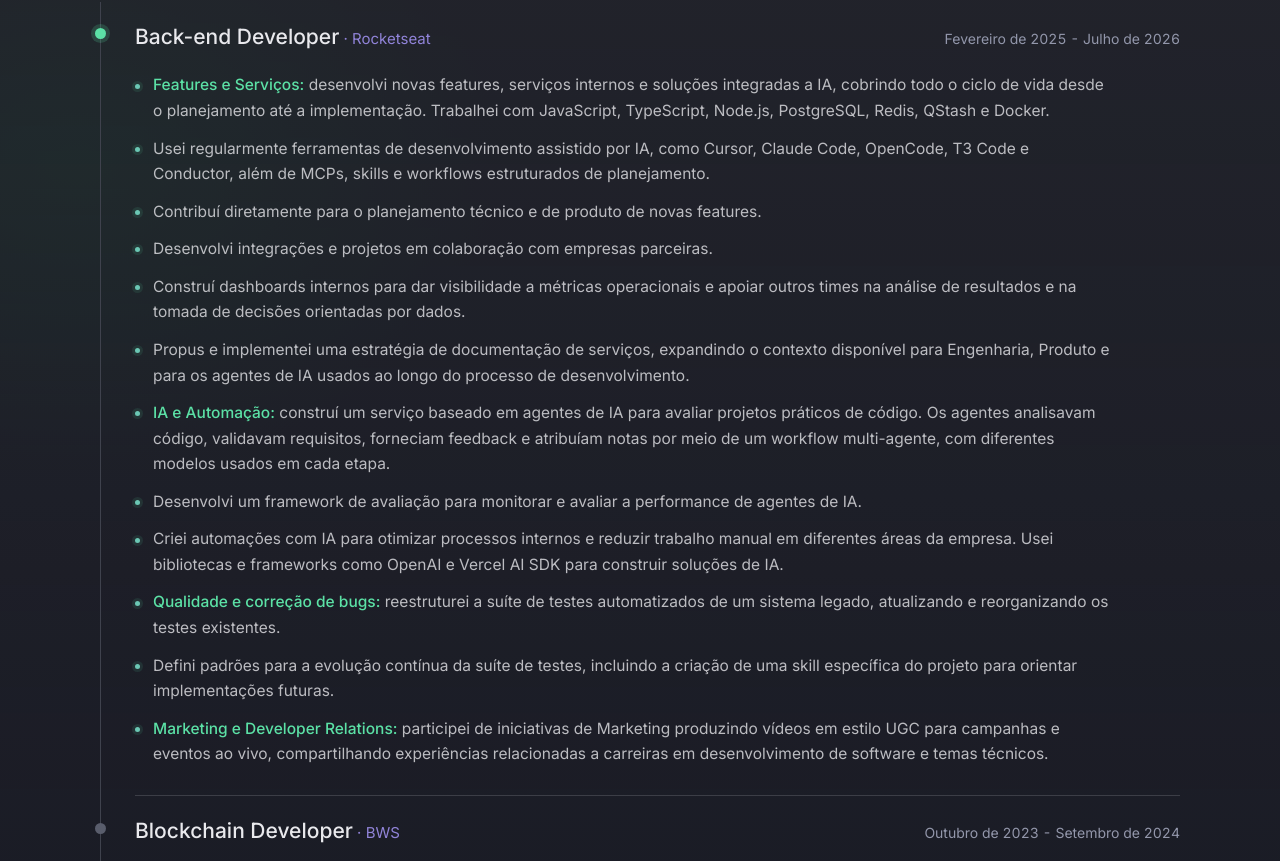
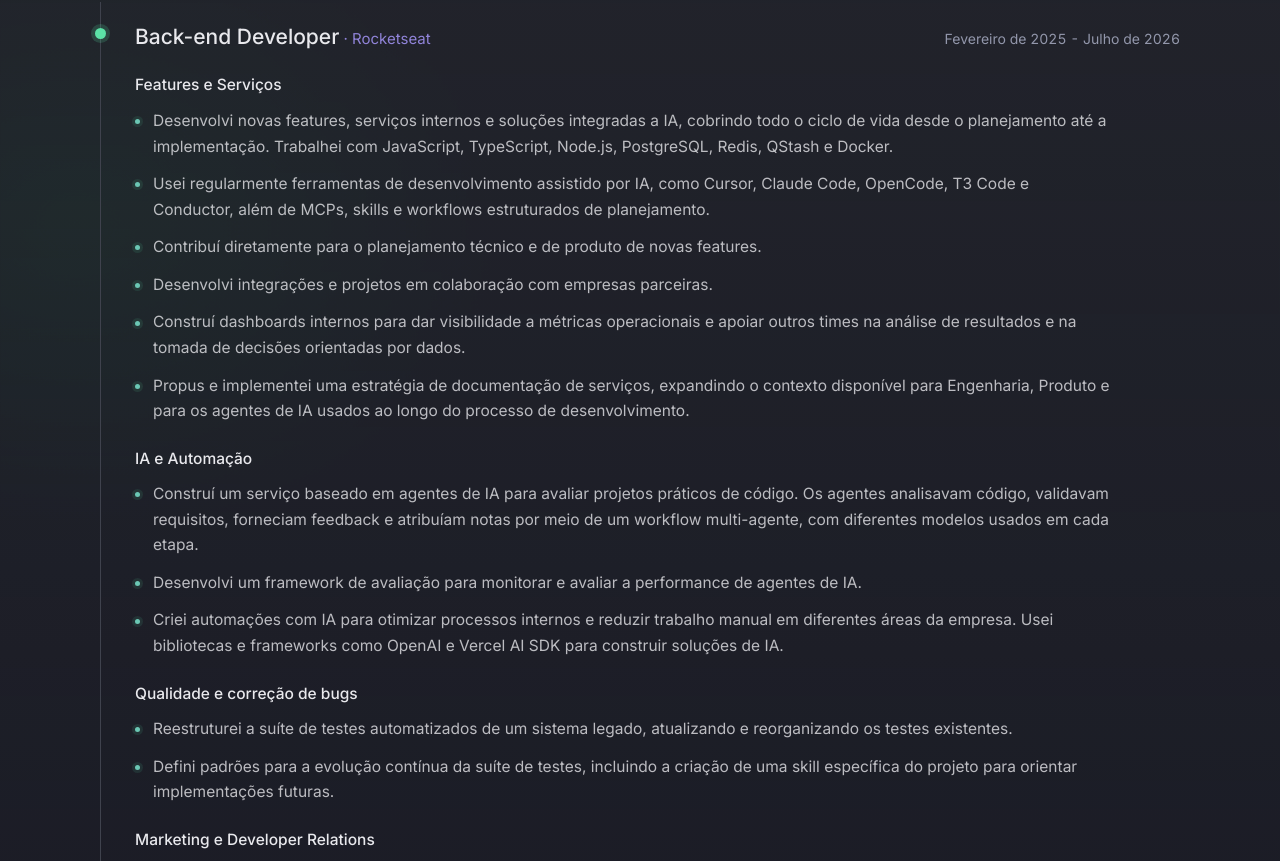
Before and after one commit to levysantiago/personal-page, a React (Create React App) app: page / in a window 1280 px wide. Shown: the part 1939-2800 px from the top of the page. Built offline with nearby package versions, Linux system fonts and the light colour scheme.

Commit message:
fix: structure Rocketseat experience subsections

```diff
--- a/src/pages/sections-v2/ExperienceV2/content/en.ts
+++ b/src/pages/sections-v2/ExperienceV2/content/en.ts
@@ -7,19 +7,39 @@ export const en = {
       company: "Rocketseat",
       dateRange: "February 2025 - July 2026",
       current: true,
+      sections: [
+        {
+          title: "Features and Services",
           bullets: [
-        "Features and Services: developed new features, internal services, and AI-integrated solutions, covering the entire lifecycle from planning to implementation. Worked with JavaScript, TypeScript, Node.js, PostgreSQL, Redis, QStash, and Docker.",
+            "Developed new features, internal services, and AI-integrated solutions, covering the entire lifecycle from planning to implementation. Worked with JavaScript, TypeScript, Node.js, PostgreSQL, Redis, QStash, and Docker.",
             "Regularly used AI-assisted development tools such as Cursor, Claude Code, OpenCode, T3 Code, and Conductor, as well as MCPs, skills, and structured planning workflows.",
             "Contributed directly to the technical and product planning of new features.",
             "Developed integrations and projects in collaboration with partner companies.",
             "Built internal dashboards to provide visibility into operational metrics and support other teams in analyzing results and making data-driven decisions.",
             "Proposed and implemented a service documentation strategy, expanding the context available to Engineering, Product, and the AI agents used throughout the development process.",
-        "AI and Automation: built an AI-agent-based service for evaluating practical coding projects. The agents analyzed code, validated requirements, provided feedback, and assigned scores through a multi-agent workflow, with different models used at each stage.",
+          ],
+        },
+        {
+          title: "AI and Automation",
+          bullets: [
+            "Built an AI-agent-based service for evaluating practical coding projects. The agents analyzed code, validated requirements, provided feedback, and assigned scores through a multi-agent workflow, with different models used at each stage.",
             "Developed an evaluation framework to monitor and assess the performance of AI agents.",
             "Created AI-powered automations to streamline internal processes and reduce manual work across different areas of the company. Used libraries and frameworks such as OpenAI and the Vercel AI SDK to build AI solutions.",
-        "Quality Assurance and Bug Fixing: restructured the automated test suite of a legacy system by updating and reorganizing the existing tests.",
+          ],
+        },
+        {
+          title: "Quality Assurance and Bug Fixing",
+          bullets: [
+            "Restructured the automated test suite of a legacy system by updating and reorganizing the existing tests.",
             "Defined standards for the continued evolution of the test suite, including the creation of a project-specific skill to guide future implementations.",
-        "Marketing and Developer Relations: participated in Marketing initiatives by producing UGC-style videos for campaigns and live events, sharing experiences related to software development careers and technical topics.",
+          ],
+        },
+        {
+          title: "Marketing and Developer Relations",
+          bullets: [
+            "Participated in Marketing initiatives by producing UGC-style videos for campaigns and live events, sharing experiences related to software development careers and technical topics.",
+          ],
+        },
       ],
     },
     {
--- a/src/pages/sections-v2/ExperienceV2/content/pt.ts
+++ b/src/pages/sections-v2/ExperienceV2/content/pt.ts
@@ -7,19 +7,39 @@ export const pt = {
       company: "Rocketseat",
       dateRange: "Fevereiro de 2025 - Julho de 2026",
       current: true,
+      sections: [
+        {
+          title: "Features e Serviços",
           bullets: [
-        "Features e Serviços: desenvolvi novas features, serviços internos e soluções integradas a IA, cobrindo todo o ciclo de vida desde o planejamento até a implementação. Trabalhei com JavaScript, TypeScript, Node.js, PostgreSQL, Redis, QStash e Docker.",
+            "Desenvolvi novas features, serviços internos e soluções integradas a IA, cobrindo todo o ciclo de vida desde o planejamento até a implementação. Trabalhei com JavaScript, TypeScript, Node.js, PostgreSQL, Redis, QStash e Docker.",
             "Usei regularmente ferramentas de desenvolvimento assistido por IA, como Cursor, Claude Code, OpenCode, T3 Code e Conductor, além de MCPs, skills e workflows estruturados de planejamento.",
             "Contribuí diretamente para o planejamento técnico e de produto de novas features.",
             "Desenvolvi integrações e projetos em colaboração com empresas parceiras.",
             "Construí dashboards internos para dar visibilidade a métricas operacionais e apoiar outros times na análise de resultados e na tomada de decisões orientadas por dados.",
             "Propus e implementei uma estratégia de documentação de serviços, expandindo o contexto disponível para Engenharia, Produto e para os agentes de IA usados ao longo do processo de desenvolvimento.",
-        "IA e Automação: construí um serviço baseado em agentes de IA para avaliar projetos práticos de código. Os agentes analisavam código, validavam requisitos, forneciam feedback e atribuíam notas por meio de um workflow multi-agente, com diferentes modelos usados em cada etapa.",
+          ],
+        },
+        {
+          title: "IA e Automação",
+          bullets: [
+            "Construí um serviço baseado em agentes de IA para avaliar projetos práticos de código. Os agentes analisavam código, validavam requisitos, forneciam feedback e atribuíam notas por meio de um workflow multi-agente, com diferentes modelos usados em cada etapa.",
             "Desenvolvi um framework de avaliação para monitorar e avaliar a performance de agentes de IA.",
             "Criei automações com IA para otimizar processos internos e reduzir trabalho manual em diferentes áreas da empresa. Usei bibliotecas e frameworks como OpenAI e Vercel AI SDK para construir soluções de IA.",
-        "Qualidade e correção de bugs: reestruturei a suíte de testes automatizados de um sistema legado, atualizando e reorganizando os testes existentes.",
+          ],
+        },
+        {
+          title: "Qualidade e correção de bugs",
+          bullets: [
+            "Reestruturei a suíte de testes automatizados de um sistema legado, atualizando e reorganizando os testes existentes.",
             "Defini padrões para a evolução contínua da suíte de testes, incluindo a criação de uma skill específica do projeto para orientar implementações futuras.",
-        "Marketing e Developer Relations: participei de iniciativas de Marketing produzindo vídeos em estilo UGC para campanhas e eventos ao vivo, compartilhando experiências relacionadas a carreiras em desenvolvimento de software e temas técnicos.",
+          ],
+        },
+        {
+          title: "Marketing e Developer Relations",
+          bullets: [
+            "Participei de iniciativas de Marketing produzindo vídeos em estilo UGC para campanhas e eventos ao vivo, compartilhando experiências relacionadas a carreiras em desenvolvimento de software e temas técnicos.",
+          ],
+        },
       ],
     },
     {
--- a/src/pages/sections-v2/ExperienceV2/index.tsx
+++ b/src/pages/sections-v2/ExperienceV2/index.tsx
@@ -16,11 +16,29 @@ import {
   RoleDates,
   RoleList,
   RoleListItem,
+  RoleSection,
+  RoleSectionTitle,
   RoleTitle,
   Section,
   Summary,
   Timeline,
 } from "./styles";
+
+interface IRoleSectionContent {
+  title: string;
+  bullets: string[];
+}
+
+interface IRoleDetailsContent {
+  bullets?: string[];
+  sections?: IRoleSectionContent[];
+}
+
+function hasSections(role: IRoleDetailsContent): role is {
+  sections: IRoleSectionContent[];
+} {
+  return Array.isArray(role.sections);
+}
 
 function formatBullet(bullet: string) {
   const separatorIndex = bullet.indexOf(": ");
@@ -63,11 +81,28 @@ const ExperienceV2: React.FC = () => {
                 <RoleDates>{role.dateRange}</RoleDates>
               </Summary>
               <RoleBody>
-                <RoleList>
-                  {role.bullets.map((bullet) => (
-                    <RoleListItem key={bullet}>{formatBullet(bullet)}</RoleListItem>
-                  ))}
-                </RoleList>
+                {hasSections(role) ? (
+                  role.sections.map((section) => (
+                    <RoleSection key={section.title}>
+                      <RoleSectionTitle>{section.title}</RoleSectionTitle>
+                      <RoleList>
+                        {section.bullets.map((bullet) => (
+                          <RoleListItem key={bullet}>
+                            <RoleBulletText>{bullet}</RoleBulletText>
+                          </RoleListItem>
+                        ))}
+                      </RoleList>
+                    </RoleSection>
+                  ))
+                ) : (
+                  <RoleList>
+                    {role.bullets?.map((bullet) => (
+                      <RoleListItem key={bullet}>
+                        {formatBullet(bullet)}
+                      </RoleListItem>
+                    ))}
+                  </RoleList>
+                )}
               </RoleBody>
             </Role>
           ))}
--- a/src/pages/sections-v2/ExperienceV2/styles.tsx
+++ b/src/pages/sections-v2/ExperienceV2/styles.tsx
@@ -160,6 +160,22 @@ export const RoleBody = styled.div(
   `
 );
 
+export const RoleSection = styled.div`
+  & + & {
+    margin-top: 22px;
+  }
+`;
+
+export const RoleSectionTitle = styled.h3(
+  (props: IProps) => css`
+    font-family: ${props.theme.fonts.heading};
+    font-size: 15.5px;
+    font-weight: 500;
+    color: ${props.theme.colors.green};
+    margin: 0 0 10px;
+  `
+);
+
 export const RoleList = styled.ul`
   display: flex;
   flex-direction: column;
```
Lines whose indentation alone changed are shown as unchanged.
